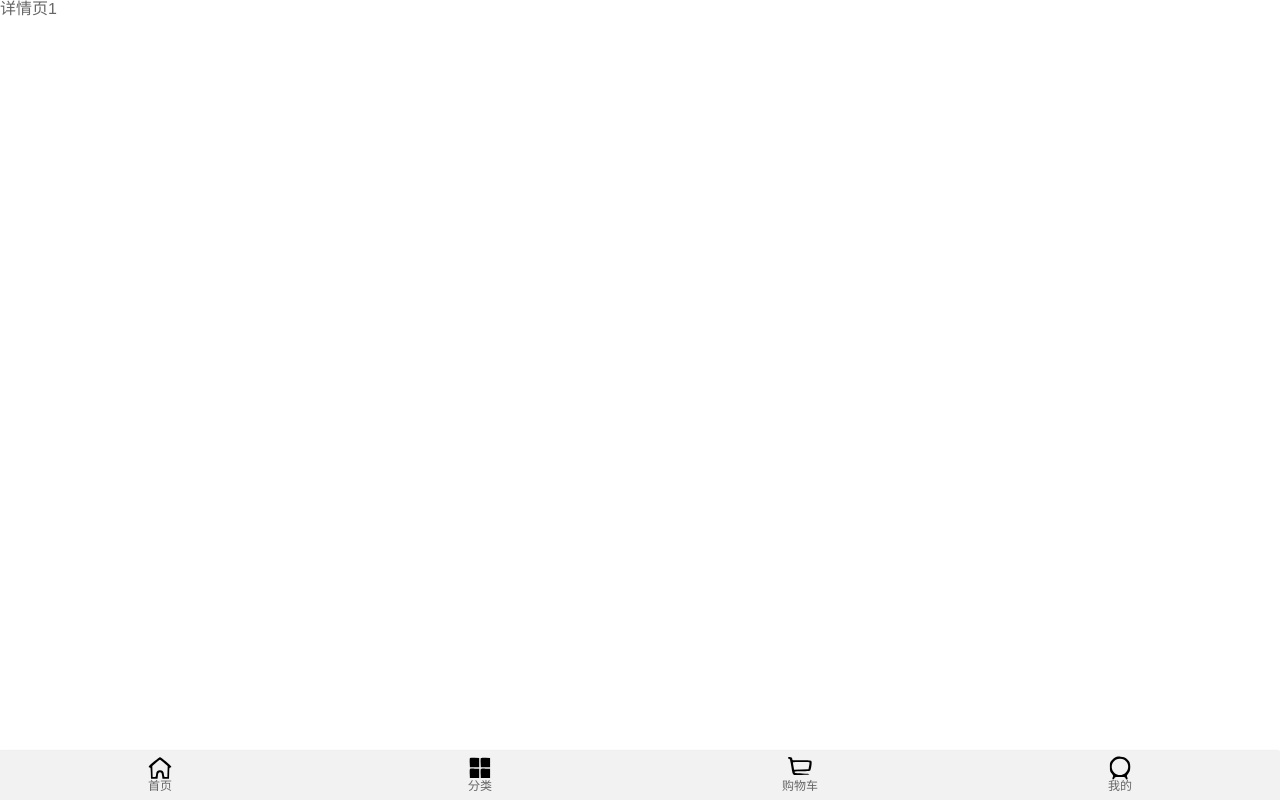
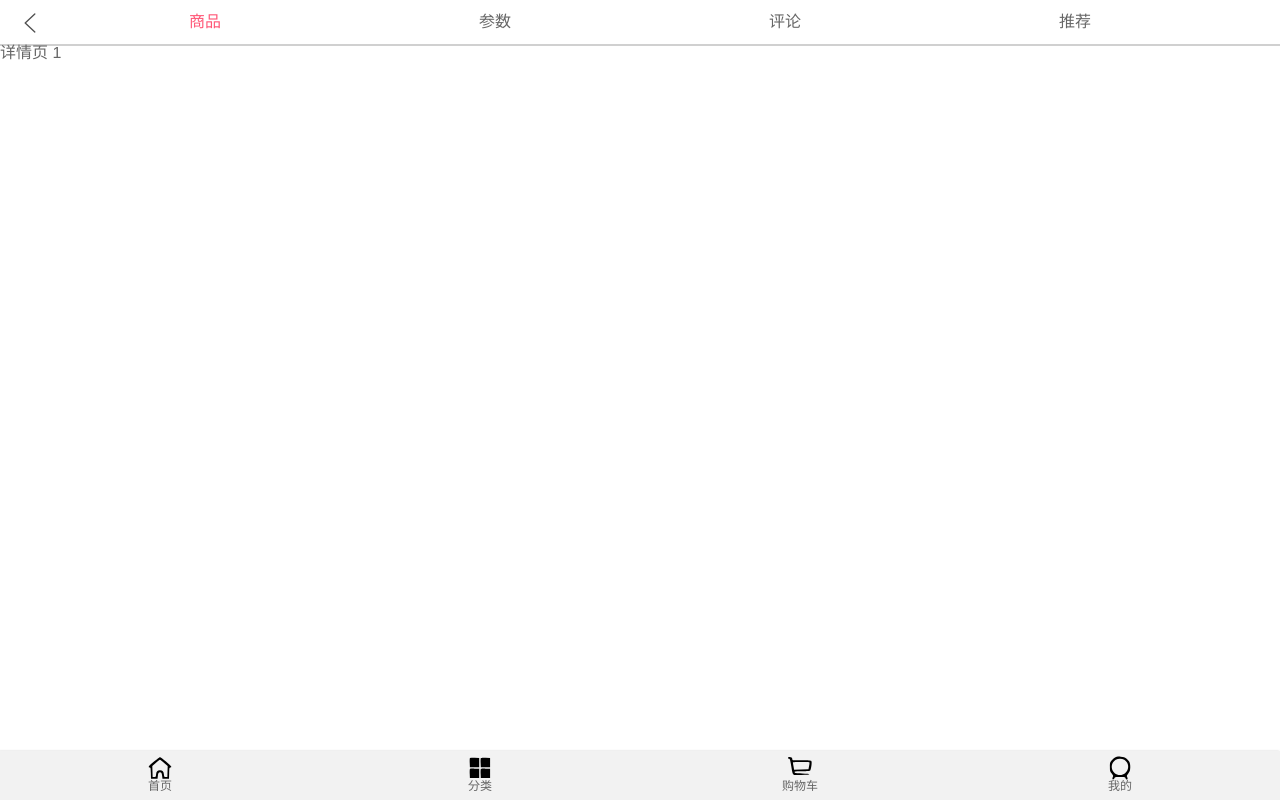
Before and after one commit to zhangyuenihao/vueProject, a Vue app in the folder tabbar/: page /detail/1 in a window 1280 px wide. Built offline with nearby package versions, Linux system fonts and the light colour scheme.

Commit message:
详情页导航栏的封装

```diff
--- a/tabbar/src/views/detail/Detail.vue
+++ b/tabbar/src/views/detail/Detail.vue
@@ -1,8 +1,12 @@
 <template>
-    <div>详情页{{iid}}</div>
+    <div id="detail">
+        <detail-nav-bar></detail-nav-bar>
+        详情页 {{iid}}
+    </div>
 </template>
 
 <script>
+    import detailNavBar from "./childComps/detailNavBar";
     export default {
         name: "Detail",
         data(){
@@ -13,6 +17,9 @@
         created() {
             console.log(this.$route.params.iid);
             this.iid=this.$route.params.iid
+        },
+        components:{
+            detailNavBar
         }
     }
 </script>
--- a/tabbar/src/views/detail/childComps/detailNavBar.vue
+++ b/tabbar/src/views/detail/childComps/detailNavBar.vue
@@ -1,15 +1,58 @@
 <template>
     <div class="detailNavBar">
-
+        <nav-bar>
+            <div slot="left">
+                <img class="back" @click="backClick" src="~assets/image/common/back.svg" alt="">
+            </div>
+            <div slot="center" class="title">
+                <div v-for="(item,index) in titles"
+                     @click="titleClick(index)"
+                     :key="item" class="title-item"
+                     :class="{active:index===currentIndex}"  >
+                    {{item}}
+                </div>
+            </div>
+        </nav-bar>
     </div>
 </template>
 
 <script>
+    import NavBar from "components/common/navbar/NavBar";
+
     export default {
-        name: "detailNavBar"
+        name: "detailNavBar",
+        data() {
+            return {
+                titles: ['商品', '参数', '评论', '推荐'],
+                currentIndex: 0
+
+            }
+        },
+        methods: {
+            backClick(){
+                this.$router.go(-1)
+            },
+            titleClick(index) {
+                this.currentIndex = index
+            }
+        },
+        components: {
+            NavBar
+        }
     }
 </script>
 
 <style scoped>
-
+    .title{
+        display: flex;
+    }
+    .title-item{
+        flex: 1;
+    }
+    .back{
+        margin-top: 12px;
+    }
+    .active{
+        color: var(--color-high-text);
+    }
 </style>
```
